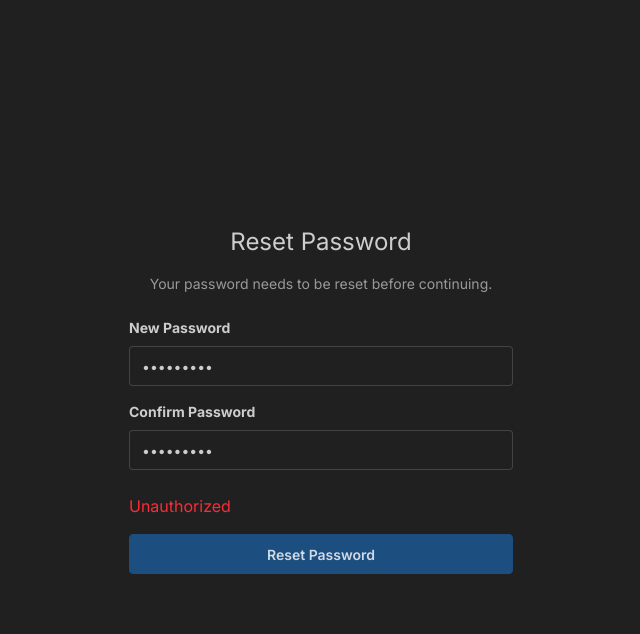
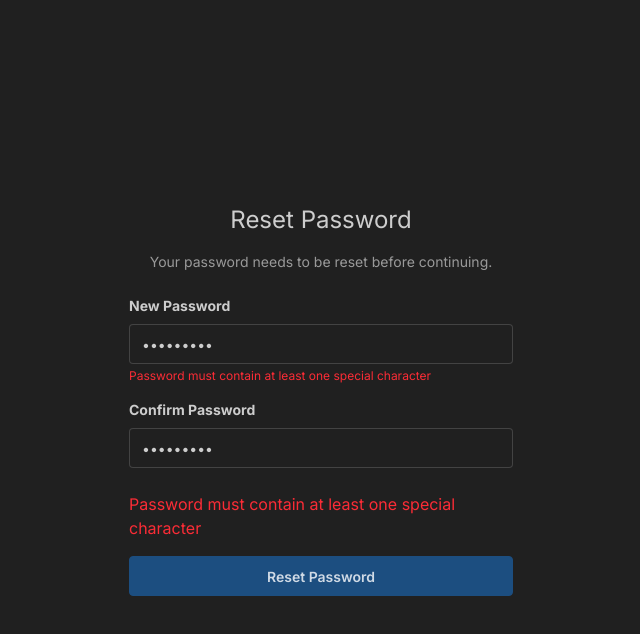
Before and after one commit to kalathiyamehul/mnee-portal-local, a Next.js app: page /reset-password in a window 1280 px wide. Both pictures are taken after typing "Sample123", "Sample123" into the empty fields and a click on the button "Reset Password". Shown: the top 634 px of the page, without its empty margins (319-959 px from the left). Built offline with nearby package versions, Linux system fonts and the light colour scheme; no server answers; what @bsv/sdk, yours-wallet-provider would draw is missing.

Commit message:
Update Password Setting

```diff
--- a/scripts/create-user.ts
+++ b/scripts/create-user.ts
@@ -1,24 +1,29 @@
 import { prisma } from '../src/lib/prisma';
 import bcrypt from 'bcrypt';
 import { randomBytes } from 'node:crypto';
-
-// Password validation function (matching the one in resetPassword route)
-function isPasswordValid(password: string): { valid: boolean; error?: string } {
-  if (password.length < 8) {
-    return { valid: false, error: 'Password must be at least 8 characters long' };
-  }
-  return { valid: true };
-}
+import { isPasswordValid } from '../src/utils/auth';
 
 async function createUser(email: string) {
   try {
-    // Generate a secure random password (24 characters)
-    const tempPassword = randomBytes(12).toString('hex');
-
-    // Validate the generated password
-    const validation = isPasswordValid(tempPassword);
-    if (!validation.valid) {
-      throw new Error(`Generated password is invalid: ${validation.error}`);
+    // Generate a secure random password that meets requirements
+    let tempPassword = '';
+    let validation: { valid: boolean; error?: string } = { valid: false };
+    while (!validation.valid) {
+      // 16 chars: 8 random bytes as hex, plus 1 uppercase, 1 lowercase, 1 number, 1 special char
+      const base = randomBytes(8).toString('hex');
+      const upper = String.fromCharCode(65 + Math.floor(Math.random() * 26));
+      const lower = String.fromCharCode(97 + Math.floor(Math.random() * 26));
+      const number = String.fromCharCode(48 + Math.floor(Math.random() * 10));
+      const specials = '!@#$%^&*()_+-=~[]{}|;:,.<>?';
+      const special = specials[Math.floor(Math.random() * specials.length)];
+      // Shuffle the password
+      const arr = (base + upper + lower + number + special).split('');
+      for (let i = arr.length - 1; i > 0; i--) {
+        const j = Math.floor(Math.random() * (i + 1));
+        [arr[i], arr[j]] = [arr[j], arr[i]];
+      }
+      tempPassword = arr.join('');
+      validation = isPasswordValid(tempPassword);
     }
 
     // Hash the password with same cost factor as reset password route
--- a/src/app/api/changePassword/route.ts
+++ b/src/app/api/changePassword/route.ts
@@ -3,14 +3,7 @@ import { getServerSession } from 'next-auth';
 import { prisma } from '@/lib/prisma';
 import { authOptions } from '@/lib/authOptions';
 import bcrypt from 'bcrypt';
-
-// Password validation function - reusing the same validation as reset password
-function isPasswordValid(password: string): { valid: boolean; error?: string } {
-    if (password.length < 8) {
-        return { valid: false, error: 'Password must be at least 8 characters long' };
-    }
-    return { valid: true };
-}
+import { isPasswordValid } from '@/utils/auth';
 
 export async function POST(request: Request) {
     const session = await getServerSession(authOptions);
--- a/src/app/api/resetPassword/route.ts
+++ b/src/app/api/resetPassword/route.ts
@@ -3,15 +3,7 @@ import { getServerSession } from 'next-auth';
 import { prisma } from '@/lib/prisma';
 import { authOptions } from '@/lib/authOptions';
 import bcrypt from 'bcrypt';
-
-// Password validation function
-function isPasswordValid(password: string): { valid: boolean; error?: string } {
-  if (password.length < 8) {
-    return { valid: false, error: 'Password must be at least 8 characters long' };
-  }
-
-  return { valid: true };
-}
+import { isPasswordValid } from '@/utils/auth';
 
 export async function POST(request: Request) {
   const session = await getServerSession(authOptions);
--- a/src/app/reset-password/page.tsx
+++ b/src/app/reset-password/page.tsx
@@ -4,6 +4,35 @@ import type React from 'react';
 import { useState } from 'react';
 import { useRouter } from 'next/navigation';
 import { signOut } from 'next-auth/react';
+
+// Password validation function (should match server-side)
+function isPasswordValid(password: string): { valid: boolean; error?: string } {
+  if (password.length < 8) {
+    return { valid: false, error: 'Password must be at least 8 characters long' };
+  }
+  if (!/[A-Z]/.test(password)) {
+    return { valid: false, error: 'Password must contain at least one uppercase letter' };
+  }
+  if (!/[a-z]/.test(password)) {
+    return { valid: false, error: 'Password must contain at least one lowercase letter' };
+  }
+  if (!/[0-9]/.test(password)) {
+    return { valid: false, error: 'Password must contain at least one number' };
+  }
+  if (!/[^A-Za-z0-9]/.test(password)) {
+    return { valid: false, error: 'Password must contain at least one special character' };
+  }
+  const commonPasswords = [
+    'password', '123456', '123456789', 'qwerty', 'abc123', '111111', '123123',
+    'password1', '1234', '12345', '12345678', 'iloveyou', 'admin', 'welcome',
+    'monkey', 'login', 'letmein', 'football', 'baseball', 'starwars', 'dragon',
+    'passw0rd', 'master', 'hello', 'freedom', 'whatever', 'qazwsx', 'trustno1'
+  ];
+  if (commonPasswords.includes(password.toLowerCase())) {
+    return { valid: false, error: 'Password is too common. Please choose a more secure password.' };
+  }
+  return { valid: true };
+}
 
 export default function ResetPasswordPage() {
   const [newPassword, setNewPassword] = useState('');
@@ -20,18 +49,21 @@ export default function ResetPasswordPage() {
 
     try {
       if (newPassword !== confirmPassword) {
-        setError('Passwords do not match');
+        setError("Passwords do not match");
+        setIsSubmitting(false);
         return;
       }
 
-      if (newPassword.length < 8) {
-        setError('Password must be at least 8 characters long');
+      const validation = isPasswordValid(newPassword);
+      if (!validation.valid) {
+        setError(validation.error || "Password does not meet requirements");
+        setIsSubmitting(false);
         return;
       }
 
-      const res = await fetch('/api/resetPassword', {
-        method: 'POST',
-        headers: { 'Content-Type': 'application/json' },
+      const res = await fetch("/api/resetPassword", {
+        method: "POST",
+        headers: { "Content-Type": "application/json" },
         body: JSON.stringify({ newPassword }),
       });
 
@@ -39,14 +71,14 @@ export default function ResetPasswordPage() {
         // Sign out and redirect to login
         await signOut({ redirect: false });
         // Small delay to ensure everything is cleared
-        await new Promise(resolve => setTimeout(resolve, 500));
-        router.push('/login?reset=success');
+        await new Promise((resolve) => setTimeout(resolve, 500));
+        router.push("/login?reset=success");
       } else {
         const data = await res.json();
-        setError(data.error || 'Failed to reset password');
+        setError(data.error || "Failed to reset password");
       }
     } catch (err) {
-      setError('Failed to reset password');
+      setError("Failed to reset password");
     } finally {
       setIsSubmitting(false);
     }
@@ -55,7 +87,9 @@ export default function ResetPasswordPage() {
   return (
     <div className="flex flex-col items-center justify-center min-h-screen">
       <h1 className="text-2xl mb-4">Reset Password</h1>
-      <p className="text-sm mb-6 opacity-70">Your password needs to be reset before continuing.</p>
+      <p className="text-sm mb-6 opacity-70">
+        Your password needs to be reset before continuing.
+      </p>
       <form className="w-full max-w-sm" onSubmit={handleSubmit}>
         {/* New Password Input */}
         <div className="mb-4">
@@ -67,15 +101,29 @@ export default function ResetPasswordPage() {
             id="newPassword"
             className="input input-bordered w-full max-w-sm"
             value={newPassword}
-            onChange={(e) => setNewPassword(e.target.value)}
+            onChange={(e) => {
+              setNewPassword(e.target.value);
+              setError(""); // Clear error on change
+            }}
             required
             minLength={8}
             disabled={isSubmitting}
           />
+          {/* Real-time password validation error */}
+          {newPassword &&
+            !isSubmitting &&
+            !isPasswordValid(newPassword).valid && (
+              <p className="text-red-500 text-xs mt-1">
+                {isPasswordValid(newPassword).error}
+              </p>
+            )}
         </div>
         {/* Confirm Password Input */}
         <div className="mb-6">
-          <label htmlFor="confirmPassword" className="block text-sm font-bold mb-2">
+          <label
+            htmlFor="confirmPassword"
+            className="block text-sm font-bold mb-2"
+          >
             Confirm Password
           </label>
           <input
@@ -97,7 +145,7 @@ export default function ResetPasswordPage() {
           className="btn btn-primary w-full"
           disabled={isSubmitting}
         >
-          {isSubmitting ? 'Resetting Password...' : 'Reset Password'}
+          {isSubmitting ? "Resetting Password..." : "Reset Password"}
         </button>
       </form>
     </div>
--- a/src/utils/auth.ts
+++ b/src/utils/auth.ts
@@ -25,4 +25,42 @@ async function authenticateUser(email: string, password: string) {
   return user;
 }
 
+/**
+ * Validates password complexity.
+ * - At least 8 characters
+ * - At least one special character
+ * - At least one number
+ * - At least one uppercase and one lowercase letter
+ * - Not a common password (e.g., 'password', '123456', etc.)
+ * @param password
+ * @returns { valid: boolean, error?: string }
+ */
+export function isPasswordValid(password: string): { valid: boolean; error?: string } {
+  if (password.length < 8) {
+    return { valid: false, error: 'Password must be at least 8 characters long' };
+  }
+  if (!/[A-Z]/.test(password)) {
+    return { valid: false, error: 'Password must contain at least one uppercase letter' };
+  }
+  if (!/[a-z]/.test(password)) {
+    return { valid: false, error: 'Password must contain at least one lowercase letter' };
+  }
+  if (!/[0-9]/.test(password)) {
+    return { valid: false, error: 'Password must contain at least one number' };
+  }
+  if (!/[^A-Za-z0-9]/.test(password)) {
+    return { valid: false, error: 'Password must contain at least one special character' };
+  }
+  const commonPasswords = [
+    'password', '123456', '123456789', 'qwerty', 'abc123', '111111', '123123',
+    'password1', '1234', '12345', '12345678', 'iloveyou', 'admin', 'welcome',
+    'monkey', 'login', 'letmein', 'football', 'baseball', 'starwars', 'dragon',
+    'passw0rd', 'master', 'hello', 'freedom', 'whatever', 'qazwsx', 'trustno1'
+  ];
+  if (commonPasswords.includes(password.toLowerCase())) {
+    return { valid: false, error: 'Password is too common. Please choose a more secure password.' };
+  }
+  return { valid: true };
+}
+
 export default authenticateUser;
```
